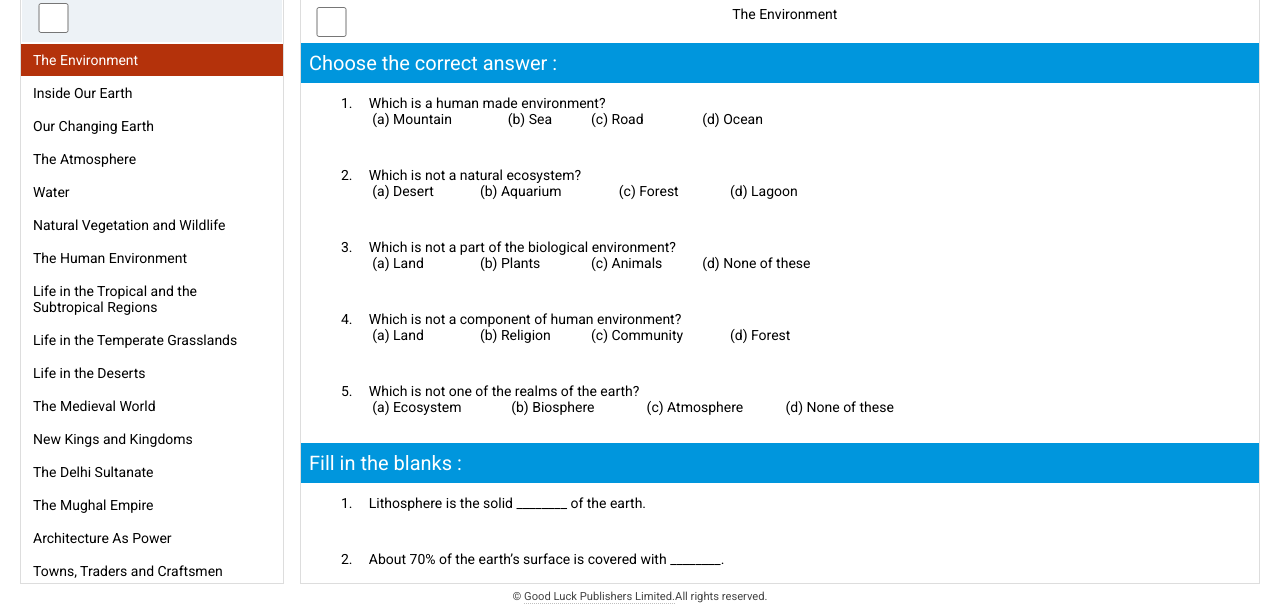
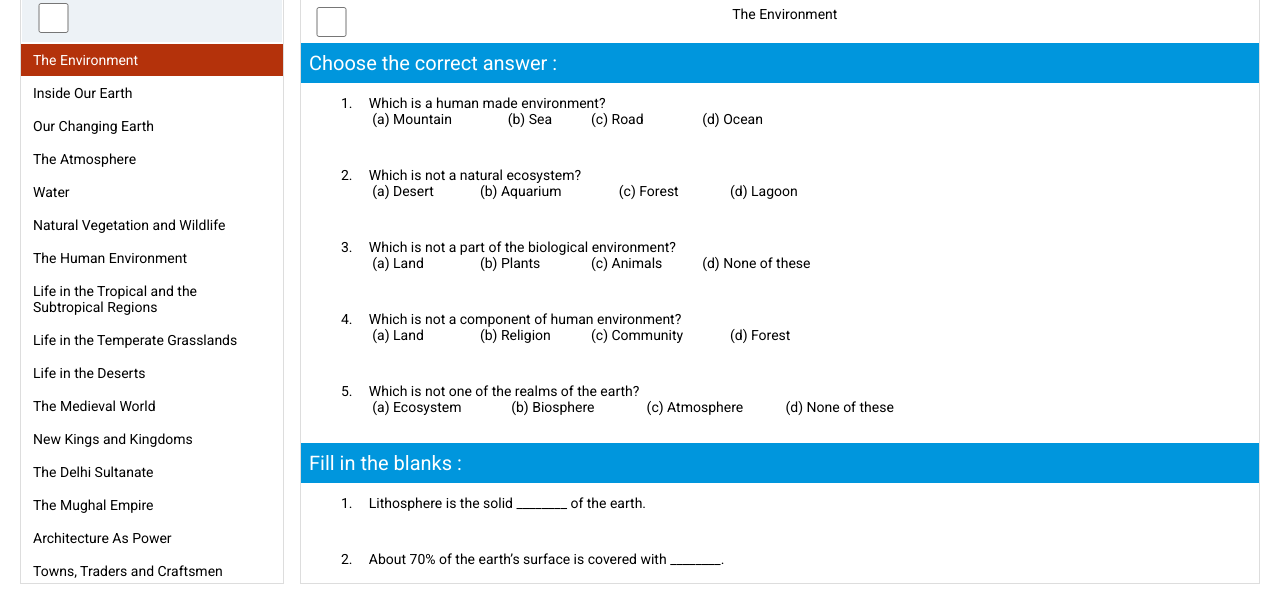
Before and after one commit to mohdshahrukh/Sst-7, a plain HTML site: page index.html in a window 1280 px wide. Shown: the part 196-800 px from the top of the page. Drawn offline with Linux system fonts and the light colour scheme.

Commit message:
Update index.html

```diff
--- a/index.html
+++ b/index.html
@@ -238,7 +238,6 @@
 	</div>
 	</div>
 	<div class="footer">
-	<div class="copyright">&copy; <a href="http://www.goodluckpublishers.com" target= "_blank" >Good Luck Publishers Limited.</a>All rights reserved.</div>
 	</div>
 <script src="Script/jquery.js"></script>
 <script src="Script/jquery.noty.packaged.min.js"></script>
```
